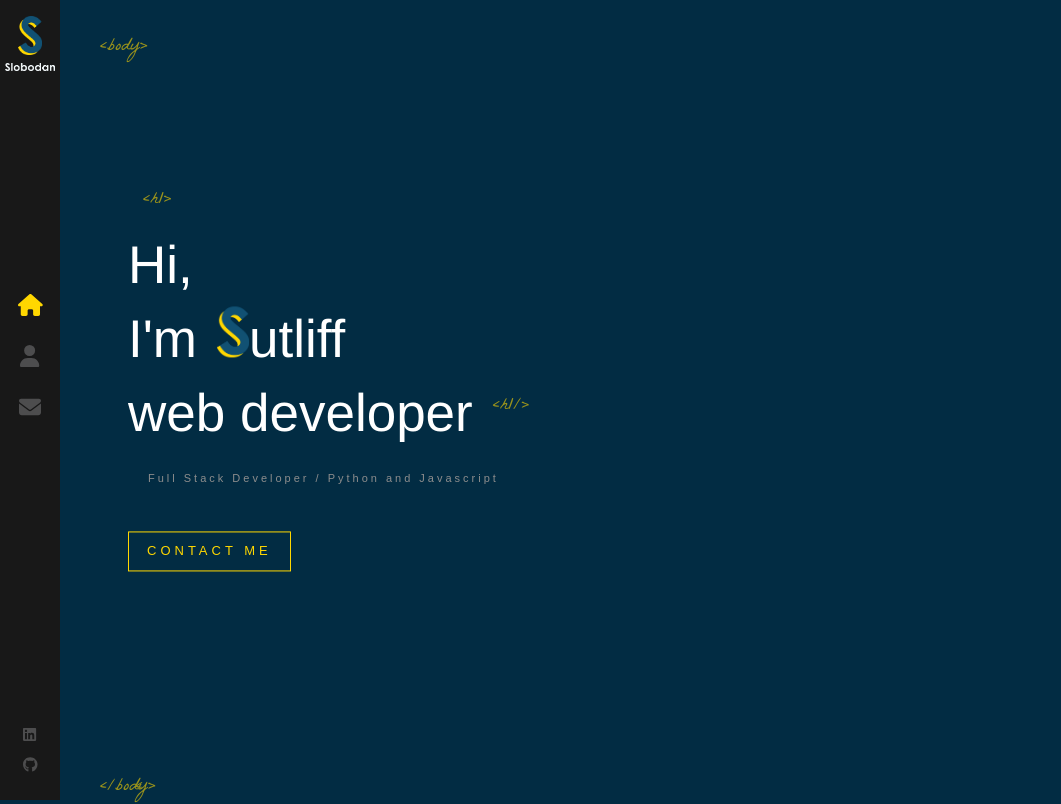
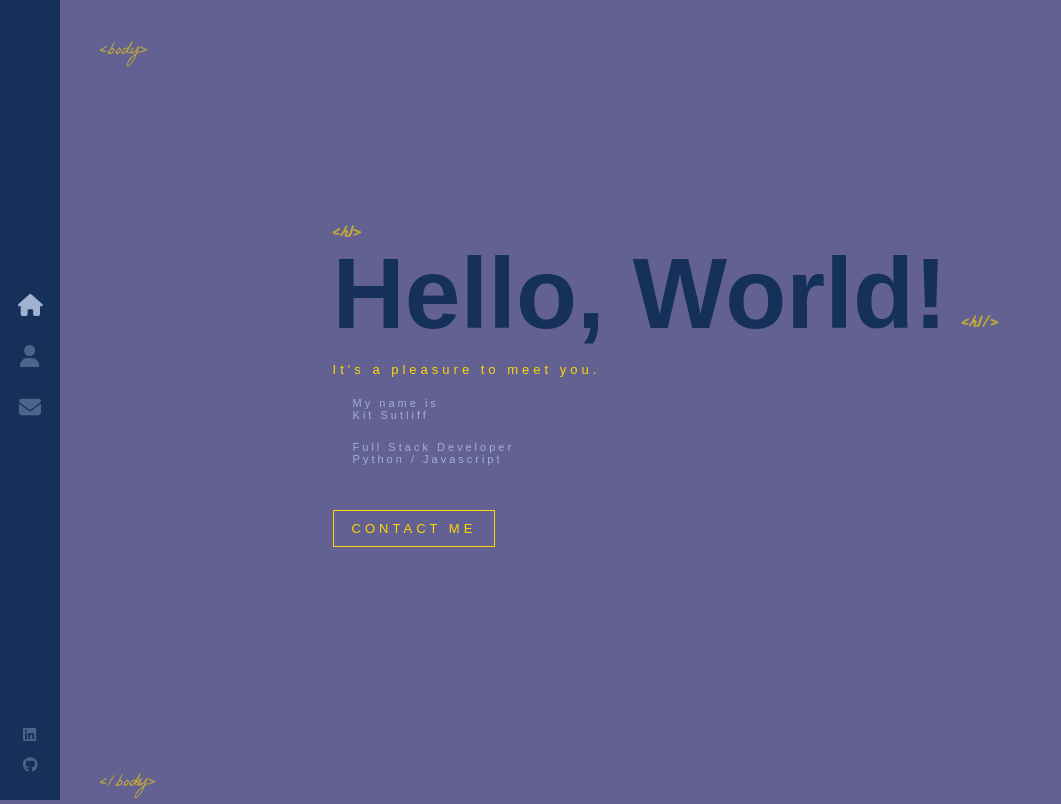
Before and after one commit to KitSutliff/react-portfolio, a React (Create React App) app: page / in a window 1280 px wide. Shown: the whole page, without its empty margins (0-1061 px from the left). Built offline with nearby package versions, Linux system fonts and the light colour scheme.

Commit message:
adds custom colors and snap-to-scroll

```diff
--- a/public/index.html
+++ b/public/index.html
@@ -1,43 +1,42 @@
 <!DOCTYPE html>
 <html lang="en">
   <head>
-    <meta charset="utf-8" />
-    <link rel="icon" href="%PUBLIC_URL%/favicon.ico" />
-    <meta name="viewport" content="width=device-width, initial-scale=1" />
-    <meta name="theme-color" content="#000000" />
-    <meta
-      name="description"
-      content="Web site created using create-react-app"
-    />
-    <link rel="apple-touch-icon" href="%PUBLIC_URL%/logo192.png" />
-    <!--
-      manifest.json provides metadata used when your web app is installed on a
-      user's mobile device or desktop. See https://developers.google.com/web/fundamentals/web-app-manifest/
-    -->
-    <link rel="manifest" href="%PUBLIC_URL%/manifest.json" />
-    <!--
-      Notice the use of %PUBLIC_URL% in the tags above.
-      It will be replaced with the URL of the `public` folder during the build.
-      Only files inside the `public` folder can be referenced from the HTML.
+    <meta charset="UTF-8">
+    <meta http-ewuiv=""X-UA-Compatible" content="IE=edge">
+    <meta name="veiwport" content="width=device-width, initial-scale=1">
 
-      Unlike "/favicon.ico" or "favicon.ico", "%PUBLIC_URL%/favicon.ico" will
-      work correctly both with client-side routing and a non-root public URL.
-      Learn how to configure a non-root public URL by running `npm run build`.
-    -->
-    <title>React App</title>
+    <title>Kit Sutliff</title>
   </head>
   <body>
     <noscript>You need to enable JavaScript to run this app.</noscript>
     <div id="root"></div>
-    <!--
-      This HTML file is a template.
-      If you open it directly in the browser, you will see an empty page.
+    <div class="container">
+      <section>
+        <div className="container home-page">
+          <div>
+              <h1>Hello, World!</h1>
+              <h2>It's a pleasure to meet you.</h2>
+          </div>
+          <div>
+              <h3> My name is <br /> Kit Sutliff</h3>
+              <h3> Full Stack Developer <br /> Python / Javascript</h3>
+              <h4><Link to="/contact" className="flat-button">CONTACT ME</Link></h3>
+          </div>
+      </div>
+      </section>
+      <section>
+        <h1>Professional</h1>
+      </section>
+      <section>
+        <h1>Personal</h1>
+      </section>
+      <section>
+        <h1>Overview</h1>
+      </section>
+      <section>
+        <h1>Contact</h1>
+      </section>
 
-      You can add webfonts, meta tags, or analytics to this file.
-      The build step will place the bundled scripts into the <body> tag.
-
-      To begin the development, run `npm start` or `yarn start`.
-      To create a production bundle, use `npm run build` or `yarn build`.
-    -->
+    </div>
   </body>
 </html>
--- a/src/App.js
+++ b/src/App.js
@@ -8,7 +8,7 @@ function App() {
     <>
       <Routes>
         <Route path="/" element={<Layout />}>
-          <Route index element={<Home />} />
+          {/* <Route index element={<Home />} /> */}
         </Route>
       </Routes>
     </>
--- a/src/components/Home/index.js
+++ b/src/components/Home/index.js
@@ -1,19 +1,20 @@
-import LogoTitle from '../../assets/images/logo-s.png';
-import { Link } from 'react-router-dom'
+import { Link } from 'react-router-dom';
 import './index.scss';
 
 const Home = () => {
     return (
         <div className="container home-page">
+            <div className="hero-text-zone">
+                <h1>Hello, World!</h1>
+                <div className="hero-text-caption">It's a pleasure to meet you</div>
+            </div>
             <div className="text-zone">
-                <h1> Hi, <br /> I'm
-                <img src = {LogoTitle} alt="developer" />
-                utliff
-                <br />
-                web developer
-                </h1>
-                <h2> Full Stack Developer / Python and Javascript</h2>
+                <h2> My name is <br /> Kit Sutliff
+                </h2>
+                <h2> Full Stack Developer <br /> Python / Javascript</h2>
                 <Link to="/contact" className="flat-button">CONTACT ME</Link>
+            </div>
+            <div className="section-heading">SECTION HEADING
             </div>
         </div>
     );
--- a/src/components/Home/index.scss
+++ b/src/components/Home/index.scss
@@ -1,19 +1,37 @@
 .home-page {
+    .hero-text-zone {
+        position: absolute;
+        left: 10%;
+        top: 25%;
+        transform: translateY(-50%);
+        width: 80%;
+        max-height: 90%;
+    }
+
+    .hero-text-caption {
+        position:absolute;
+        right: 10%;
+        color:#FFFF;
+        font-family: "la Bella Aurore";
+        font-size: 20px;
+
+    }
+
     .text-zone {
         position: absolute;
         left: 10%;
-        top: 50%;
+        top: 60%;
         transform: translateY(-50%);
         width: 40%;
         max-height: 90%;
     }
 
     h1 {
-        color: #fff;
-        font-size: 53px;
+        color: #15315A;
+        font-size: 100px;
         margin: 0;
         font: 'Coolvetica';
-        font-weight: 400;
+        font-weight: 600;
 
         &::before {
             content: '<h1>';
@@ -38,25 +56,17 @@
             opacity:0.6;
 
         }
-
-        img{
-            width: 32px;
-            margin-left: 20px;
-            opacity: 0;
-            height:auto;
-            animation: rotateIn 1s linear both;
-            animation-delay: 1.4s;
-        }
     }
 
     h2 {
-        color: #8d8d8d;
+        color: #A1B1D0;
         margin: 20px;
         font-weight: 400;
         font-size: 11px;
         font-family: sans-serif;
         letter-spacing: 3px;
         animation: fadeIin 1s 1.8s backwards;
+
     }
 
     .flat-button {
@@ -70,6 +80,25 @@
         border: 1px solid #ffd700;
         margin-top: 25px;
         float: left;
-        animation: fadeInAnimation 1s 1.8s backwards;
+        animation: fadeIn1s 1.8s backwards;
+        white-space: nowrap;
+
+        &:hover {
+            background:#ffd700;
+            color: #333
+        }
+    }
+
+    .section-heading {
+        position: absolute;
+        left: 10%;
+        color: #A1B1D0;
+        margin: 20px;
+        font-weight: 400;
+        font-size: 40px;
+        font-family: sans-serif;
+        letter-spacing: 3px;
+        top: 70%;
+
     }
 }
--- a/src/components/Layout/index.scss
+++ b/src/components/Layout/index.scss
@@ -30,7 +30,7 @@
     min-height: 566px;
     position: absolute;
     opacity: 0;
-    top: 5%;
+    top: 0%;
     margin: 0 auto;
     z-index: 1;
     transform-style: preserve-3d;
--- a/src/components/Sidebar/index.js
+++ b/src/components/Sidebar/index.js
@@ -1,7 +1,6 @@
 import { Link, NavLink } from 'react-router-dom'
 import'./index.scss'
 import LogoS from '../../assets/images/logo-s.png'
-import LogoSubtitle from '../../assets/images/logo_sub.png'
 import { FontAwesomeIcon } from '@fortawesome/react-fontawesome'
 import { faLinkedin,faGithub } from '@fortawesome/free-brands-svg-icons'
 import { faHome, faUser, faEnvelope, faSuitcase, faBars, faClose } from '@fortawesome/free-solid-svg-icons'
@@ -9,19 +8,15 @@ import { faHome, faUser, faEnvelope, faSuitcase, faBars, faClose } from '@fortaw
 
 const Sidebar = () => (
     <div className='nav-bar'>
-        <Link className='logo' to='/'>
-            <img src={LogoS} alt="logo" />
-            <img className ="sub-logo" src={LogoSubtitle} alt="slobodan" />
-        </Link>
         <nav>
             <NavLink exact= "true" activeclassname= "active" to="/">
                 <FontAwesomeIcon icon={faHome} color="#4d4d4e" />
             </NavLink>
             <NavLink exact= "true" activeclassname= "active" className="about-link" to="/about">
-                <FontAwesomeIcon icon={faUser} color="#4d4d4e" />
+                <FontAwesomeIcon icon={faUser} color="#A1B1D0" opacity=".4"/>
             </NavLink>
             <NavLink exact= "true" activeclassname= "active" className="contact-link" to="/contact">
-                <FontAwesomeIcon icon={faEnvelope} color="#4d4d4e" />
+                <FontAwesomeIcon icon={faEnvelope} color="#A1B1D0" opacity=".4"/>
             </NavLink>
         </nav>
         <ul>
@@ -31,7 +26,7 @@ const Sidebar = () => (
                     rel="noreferrer"
                     href="https://www.linkedin.com/in/kit-sutliff/"
                 >
-                    <FontAwesomeIcon icon={faLinkedin} color="#4d4d4e" />
+                    <FontAwesomeIcon icon={faLinkedin} color="#A1B1D0" opacity=".4"/>
                 </a>
             </li>
             <li>
@@ -40,7 +35,7 @@ const Sidebar = () => (
                     rel="noreferrer"
                     href="https://github.com/KitSutliff"
                 >
-                    <FontAwesomeIcon icon={faGithub} color="#4d4d4e" />
+                    <FontAwesomeIcon icon={faGithub} color="#A1B1D0" opacity=".4"/>
                 </a>
             </li>
         </ul>
--- a/src/components/Sidebar/index.scss
+++ b/src/components/Sidebar/index.scss
@@ -1,28 +1,11 @@
 .nav-bar {
-    background: #181818;
+    background: #15315A;
     width: 60px;
     height: 100%;
     position: absolute;
     top: 0;
     z-index: 3;
     min-height: 500px;
-
-    .logo {
-        display: block;
-        padding: 8px 0;
-
-
-        img {
-            display: block;
-            margin: 8px auto;
-            width: 24px;
-            height: auto;
-
-            &.sub-logo {
-                width: 50px;
-            }
-        }
-    }
 
     nav {
         display: block;
@@ -35,7 +18,7 @@
 
         a {
             font-size: 22px;
-            color: #4d4d4e;
+            color: #15315A;
             display: block;
             line-height: 51px;
             height: 51px;
@@ -47,7 +30,7 @@
             }
 
             &:hover {
-                color: #ffd700;
+                color: #A1B1D0;
 
                 svg {
                     opacity: 0;
@@ -92,7 +75,7 @@
 
         a.active {
             svg {
-                color: #ffd700;
+                color: #A1B1D0;
             }
         }
     }
@@ -114,7 +97,8 @@
                 line-height: 16px;
 
                 &:hover svg {
-                    color:#ffd700;
+                    color:#A1B1D0;
+                    opacity: 1;
                 }
             }
         }
--- a/src/index.css
+++ /dev/null
@@ -1,15 +0,0 @@
-html {
-  font-size: 62.5%;
-}
-
-
-body {
-  margin: 0;
-  font: 300 11px/1.4 'Helvetica Neue', 'sans-serif';
-  color: #444;
-  background: #022c43;
-  overflow: hidden;
-  display: block;
-  -webkit-font-smoothing: antialiased;
-  -moz-osx-font-smoothing: grayscale;
-}
--- a/src/index.js
+++ b/src/index.js
@@ -1,6 +1,6 @@
 import React from 'react';
 import ReactDOM from 'react-dom';
-import './index.css';
+import './index.scss';
 import App from './App';
 import reportWebVitals from './reportWebVitals';
 import { BrowserRouter } from 'react-router-dom'
--- /dev/null
+++ b/src/index.scss
@@ -0,0 +1,133 @@
+body {
+  width: 100vw;
+  height: 100vh;
+  margin: 0;
+  background-color:  #626192;
+
+  .container {
+    width: 100%;
+    height: 100%;
+    scroll-snap-type: y mandatory;
+    overflow-y: scroll;
+
+    section{
+      display: flex;
+      justify-content: center;
+      align-items: center;
+      width: 100vw;
+      height: 100vh;
+      flex: none;
+      scroll-snap-align: start;
+
+// LANDING PAGE
+
+      &:nth-of-type(1) {
+        color: #FFFF;
+
+        h1 {
+          color: #15315A;
+          font-size: 100px;
+          margin: 0;
+          font: 'Coolvetica';
+          font-weight: 600;
+
+          &::before {
+            content: '<h1>';
+            font-family: 'La Belle Aurore';
+            color:  #ffd700;
+            font-size: 18px;
+            position: absolute;
+            margin-top: -18px;
+            // margin-right: 20px;
+            opacity:0.6;
+            animation: fadeIn 1s 1.7s backwards;
+          }
+
+          &::after {
+            content: '<h1/>';
+            font-family: 'La Belle Aurore';
+            color: #ffd700;
+            font-size: 18px;
+            position: absolute;
+            margin-top: 72px;
+            margin-left: 14px;
+            opacity:0.6;
+            animation: fadeIn 1s 1.7s backwards;
+          }
+        }
+
+        h2 {
+          color: #ffd700;
+          font-size: 13px;
+          font-weight: 400;
+          letter-spacing: 4px;
+          font-family: sans-serif;
+        }
+
+        h3 {
+          color: #A1B1D0;
+          margin: 20px;
+          font-weight: 400;
+          font-size: 11px;
+          font-family: sans-serif;
+          letter-spacing: 3px;
+          animation: fadeIin 1s 1.8s backwards;
+        }
+
+        h4 {
+          color: #ffd700;
+          font-size: 13px;
+          font-weight: 400;
+          letter-spacing: 4px;
+          font-family: sans-serif;
+          text-decoration: none;
+          padding: 10px 18px;
+          border: 1px solid #ffd700;
+          margin-top: 25px;
+          float: left;
+          animation: fadeIn1s 1.8s backwards;
+          white-space: nowrap;
+
+          &:hover {
+              background:#ffd700;
+              color: #333
+          }
+        }
+      }
+
+// PROFESSIONAL
+
+      &:nth-of-type(2) {
+        background-color: #626192;
+        color:   #A1B1D0;
+      }
+
+// PERSONAL
+
+      &:nth-of-type(3) {
+        background-color:  #A1B1D0;
+        color: #626192;
+      }
+
+// Bona Fides
+
+      &:nth-of-type(4) {
+        background-color: #626192;
+        color:   #A1B1D0;
+      }
+
+// Contact
+
+      &:nth-of-type(5) {
+        background-color:  #A1B1D0;
+        color: #626192;
+
+      }
+
+      h1 {
+        font-family: arial;
+        font-size: 15em;
+      }
+    }
+  }
+}
```
Also changed, not shown: src/App.scss (line endings or trailing spaces), src/logo.svg (deleted).
